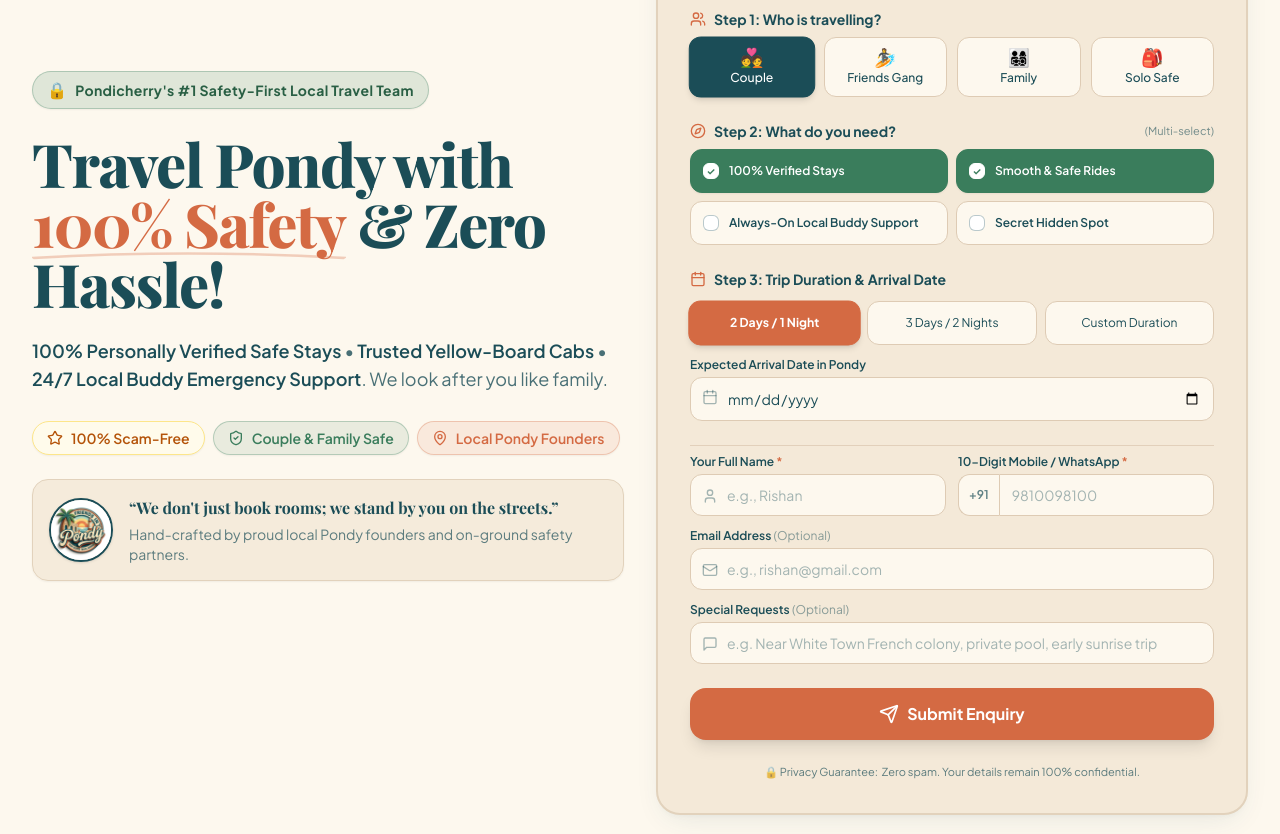
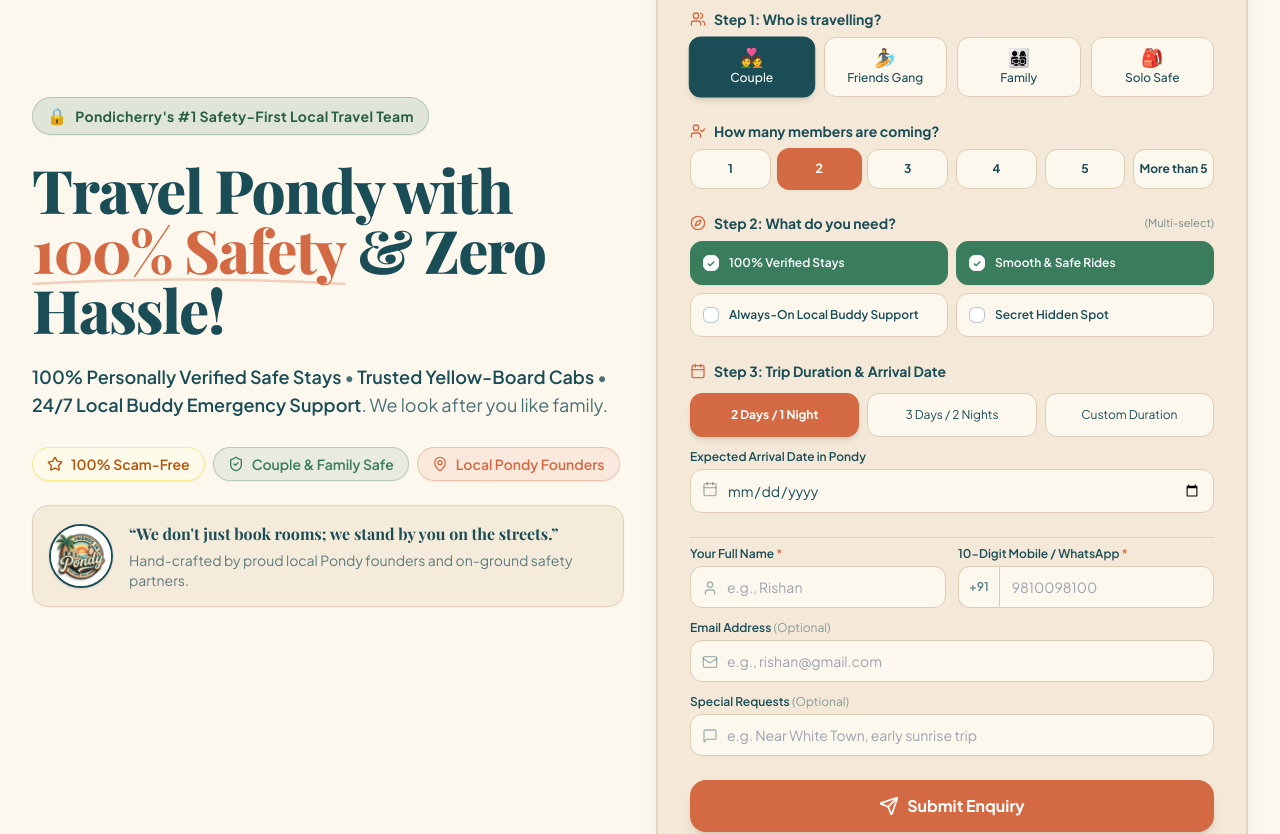
Before and after one commit to friendsinpondy/Friends_in_Pondy, a Next.js app: page / in a window 1280 px wide. Shown: the part 300-1134 px from the top of the page. Built offline with nearby package versions, Linux system fonts and the light colour scheme; a web font is replaced by a local one.

Commit message:
add member count selector and update local banner

```diff
--- a/src/components/EnquiryForm.tsx
+++ b/src/components/EnquiryForm.tsx
@@ -18,9 +18,11 @@ import {
   RefreshCw,
   Clock,
   Ticket,
+  UserCheck,
 } from "lucide-react";
 
 type TravellerType = "Couple" | "Friends Gang" | "Family" | "Solo Safe";
+type TravellerCount = "1" | "2" | "3" | "4" | "5" | "More than 5";
 type DurationType = "2 Days / 1 Night" | "3 Days / 2 Nights" | "Custom Duration";
 
 const TRAVELLER_OPTIONS: { label: TravellerType; emoji: string; subtitle: string }[] = [
@@ -29,6 +31,8 @@ const TRAVELLER_OPTIONS: { label: TravellerType; emoji: string; subtitle: string
   { label: "Family", emoji: "👨‍👩‍👧‍👦", subtitle: "Safe & Relaxed" },
   { label: "Solo Safe", emoji: "🎒", subtitle: "Verified Peace of Mind" },
 ];
+
+const TRAVELLER_COUNTS: TravellerCount[] = ["1", "2", "3", "4", "5", "More than 5"];
 
 const SERVICE_OPTIONS = [
   "100% Verified Stays",
@@ -45,6 +49,7 @@ const DURATION_OPTIONS: DurationType[] = [
 
 export default function EnquiryForm() {
   const [travellerType, setTravellerType] = useState<TravellerType>("Couple");
+  const [travellerCount, setTravellerCount] = useState<TravellerCount>("2");
   const [selectedServices, setSelectedServices] = useState<string[]>([
     "100% Verified Stays",
     "Smooth & Safe Rides",
@@ -57,7 +62,7 @@ export default function EnquiryForm() {
   const [phone, setPhone] = useState("");
   const [email, setEmail] = useState("");
   const [specialRequests, setSpecialRequests] = useState("");
-  const [websiteUrl, setWebsiteUrl] = useState(""); // Honeypot field for bot protection
+  const [websiteUrl, setWebsiteUrl] = useState(""); // Honeypot
 
   const [loading, setLoading] = useState(false);
   const [submitted, setSubmitted] = useState(false);
@@ -65,7 +70,6 @@ export default function EnquiryForm() {
   const [confirmedTimestamp, setConfirmedTimestamp] = useState("");
   const [errorMessage, setErrorMessage] = useState<string | null>(null);
 
-  // Today's date for date-picker min attribute
   const todayDateString = new Date().toISOString().split("T")[0];
 
   const toggleService = (service: string) => {
@@ -86,11 +90,10 @@ export default function EnquiryForm() {
     const cleanPhone = phone.replace(/\D/g, "");
     if (!/^[6-9]\d{9}$/.test(cleanPhone)) {
       setErrorMessage(
-        "Please enter a valid 10-digit Indian mobile number (e.g. 9876543210)."
+        "Please enter a valid 10-digit Indian mobile number (e.g. 9810098100)."
       );
       return false;
     }
-    // Email is now optional, validate only if user entered something
     if (email.trim() !== "") {
       const emailRegex = /^[a-zA-Z0-9._%+-]+@[a-zA-Z0-9.-]+\.[a-zA-Z]{2,}$/;
       if (!emailRegex.test(email.trim())) {
@@ -106,18 +109,13 @@ export default function EnquiryForm() {
     e.preventDefault();
     if (!validateForm()) return;
 
-    // Local client-generated fallback ID in FIP-YYYY-XXXX format
     const year = new Date().toLocaleString("en-IN", { timeZone: "Asia/Kolkata", year: "numeric" });
     const localEnquiryId = `FIP-${year}-${Math.floor(1000 + Math.random() * 9000)}`;
 
-    // Honeypot check: silently drop bots
     if (websiteUrl) {
       setConfirmedEnquiryId(localEnquiryId);
       setConfirmedTimestamp(
-        new Date().toLocaleString("en-IN", {
-          timeZone: "Asia/Kolkata",
-          hour12: true,
-        })
+        new Date().toLocaleString("en-IN", { timeZone: "Asia/Kolkata", hour12: true })
       );
       setSubmitted(true);
       return;
@@ -129,14 +127,13 @@ export default function EnquiryForm() {
     try {
       const response = await fetch("/api/enquiry", {
         method: "POST",
-        headers: {
-          "Content-Type": "application/json",
-        },
+        headers: { "Content-Type": "application/json" },
         body: JSON.stringify({
           enquiryId: localEnquiryId,
           name: name.trim(),
           phone: phone.replace(/\D/g, ""),
           email: email.trim(),
+          travellersCount: travellerCount, // New field for Google Sheet column
           arrivalDate: arrivalDate.trim(),
           travelDate: arrivalDate.trim(),
           travellerType,
@@ -153,21 +150,14 @@ export default function EnquiryForm() {
       const data = await response.json();
       setConfirmedEnquiryId(data.enquiryId || localEnquiryId);
       setConfirmedTimestamp(
-        data.timestamp ||
-          new Date().toLocaleString("en-IN", {
-            timeZone: "Asia/Kolkata",
-            hour12: true,
-          })
+        data.timestamp || new Date().toLocaleString("en-IN", { timeZone: "Asia/Kolkata", hour12: true })
       );
       setSubmitted(true);
     } catch (err) {
-      console.error("Submission network notice:", err);
+      console.error("Submission error:", err);
       setConfirmedEnquiryId(localEnquiryId);
       setConfirmedTimestamp(
-        new Date().toLocaleString("en-IN", {
-          timeZone: "Asia/Kolkata",
-          hour12: true,
-        })
+        new Date().toLocaleString("en-IN", { timeZone: "Asia/Kolkata", hour12: true })
       );
       setSubmitted(true);
     } finally {
@@ -194,7 +184,6 @@ export default function EnquiryForm() {
       id="enquiry-card"
       className="relative bg-[#F4E9D8] rounded-3xl p-5 sm:p-7 md:p-8 border-2 border-[#E2D2BC] shadow-vintage overflow-hidden"
     >
-      {/* Decorative Stamp Corner */}
       <div className="absolute -top-10 -right-10 w-28 h-28 rounded-full bg-[#1B4D57]/5 flex items-center justify-center pointer-events-none">
         <Sparkles className="w-8 h-8 text-[#D46A43]/40" />
       </div>
@@ -208,22 +197,22 @@ export default function EnquiryForm() {
             exit={{ opacity: 0, y: -15 }}
             transition={{ duration: 0.3 }}
           >
-            {/* Form Header */}
+            {/* Trust Header: Local Guys instead of Founders */}
             <div className="mb-5 sm:mb-6">
               <div className="inline-flex items-center gap-1.5 px-3 py-1 rounded-full bg-[#3A7D5C]/15 border border-[#3A7D5C]/30 text-[#3A7D5C] text-xs font-semibold uppercase tracking-wider mb-2">
                 <ShieldCheck className="w-3.5 h-3.5" />
-                Zero Middlemen • 100% Verified
+                Local Trusted Pondy Guys • Zero Middlemen
               </div>
               <h3 className="font-playfair text-2xl sm:text-3xl font-bold text-[#1B4D57] tracking-tight">
                 Plan Your Safe Pondy Trip
               </h3>
               <p className="text-xs sm:text-sm text-[#1B4D57]/70 mt-1 leading-relaxed">
-                Tell us your travel vibe. Our local team prepares your safe stay & cab options within 30 minutes!
+                Managed strictly by local experts. Get verified stays & safe rides within 30 minutes!
               </p>
             </div>
 
             <form onSubmit={handleSubmit} className="space-y-5 sm:space-y-6">
-              {/* Hidden Honeypot Input for spam bot protection */}
+              {/* Honeypot */}
               <div className="hidden" aria-hidden="true" style={{ display: "none" }}>
                 <input
                   type="text"
@@ -257,6 +246,33 @@ export default function EnquiryForm() {
                       >
                         <span className="text-lg leading-none mb-1">{item.emoji}</span>
                         <span className="font-medium">{item.label}</span>
+                      </button>
+                    );
+                  })}
+                </div>
+              </div>
+
+              {/* Step 1.5: How many members? */}
+              <div>
+                <label className="flex items-center gap-2 text-xs sm:text-sm font-bold text-[#1B4D57] mb-2">
+                  <UserCheck className="w-4 h-4 text-[#D46A43]" />
+                  <span>How many members are coming?</span>
+                </label>
+                <div className="grid grid-cols-3 sm:grid-cols-6 gap-2">
+                  {TRAVELLER_COUNTS.map((count) => {
+                    const isSelected = travellerCount === count;
+                    return (
+                      <button
+                        key={count}
+                        type="button"
+                        onClick={() => setTravellerCount(count)}
+                        className={`min-h-[40px] py-2 px-1 rounded-xl text-xs font-bold text-center transition-all cursor-pointer touch-manipulation select-none border ${
+                          isSelected
+                            ? "bg-[#D46A43] text-white border-[#D46A43] shadow-sm scale-105"
+                            : "bg-[#FDF8EE] text-[#1B4D57] border-[#DECBB4] hover:bg-white active:scale-95"
+                        }`}
+                      >
+                        {count}
                       </button>
                     );
                   })}
@@ -306,12 +322,10 @@ export default function EnquiryForm() {
 
               {/* Step 3: Duration & Arrival Date */}
               <div className="space-y-3">
-                <div className="flex flex-col sm:flex-row sm:items-center justify-between gap-2">
                 <label className="flex items-center gap-2 text-xs sm:text-sm font-bold text-[#1B4D57]">
                   <Calendar className="w-4 h-4 text-[#D46A43]" />
                   <span>Step 3: Trip Duration & Arrival Date</span>
                 </label>
-                </div>
 
                 <div className="grid grid-cols-3 gap-2">
                   {DURATION_OPTIONS.map((item) => {
@@ -321,10 +335,10 @@ export default function EnquiryForm() {
                         key={item}
                         type="button"
                         onClick={() => setDuration(item)}
-                        className={`min-h-[44px] py-2 px-1 sm:px-2 rounded-xl text-xs text-center transition-all cursor-pointer touch-manipulation select-none border ${
+                        className={`min-h-[44px] py-2 px-1 rounded-xl text-xs text-center transition-all cursor-pointer touch-manipulation select-none border ${
                           isSelected
-                            ? "bg-[#D46A43] text-white border-[#D46A43] font-bold shadow-md scale-[1.02]"
-                            : "bg-[#FDF8EE] text-[#1B4D57] border-[#DECBB4] hover:border-[#D46A43]/50 hover:bg-white active:scale-95"
+                            ? "bg-[#D46A43] text-white border-[#D46A43] font-bold shadow-md"
+                            : "bg-[#FDF8EE] text-[#1B4D57] border-[#DECBB4] hover:bg-white"
                         }`}
                       >
                         <span className="block leading-snug">{item}</span>
@@ -334,24 +348,18 @@ export default function EnquiryForm() {
                 </div>
 
                 {duration === "Custom Duration" && (
-                  <motion.div
-                    initial={{ opacity: 0, height: 0 }}
-                    animate={{ opacity: 1, height: "auto" }}
-                  >
                   <div className="relative">
                     <Clock className="w-4 h-4 absolute left-3 top-3 text-[#1B4D57]/50" />
                     <input
                       type="text"
                       value={customDuration}
                       onChange={(e) => setCustomDuration(e.target.value)}
-                        placeholder="Enter your duration (e.g. 4 Days / 3 Nights)"
-                        className="w-full pl-9 pr-3 py-2 rounded-xl bg-[#FDF8EE] border border-[#DECBB4] text-xs sm:text-sm text-[#1B4D57] placeholder-[#1B4D57]/40 focus:outline-none focus:ring-2 focus:ring-[#D46A43]"
+                      placeholder="Enter duration (e.g. 4 Days / 3 Nights)"
+                      className="w-full pl-9 pr-3 py-2 rounded-xl bg-[#FDF8EE] border border-[#DECBB4] text-xs sm:text-sm text-[#1B4D57]"
                     />
                   </div>
-                  </motion.div>
                 )}
 
-                {/* Arrival Date Input */}
                 <div>
                   <label className="block text-xs font-semibold text-[#1B4D57] mb-1">
                     Expected Arrival Date in Pondy
@@ -363,7 +371,7 @@ export default function EnquiryForm() {
                       min={todayDateString}
                       value={arrivalDate}
                       onChange={(e) => setArrivalDate(e.target.value)}
-                      className="w-full pl-9 pr-3 py-2.5 rounded-xl bg-[#FDF8EE] border border-[#DECBB4] text-xs sm:text-sm text-[#1B4D57] focus:outline-none focus:ring-2 focus:ring-[#D46A43] focus:border-transparent transition-all cursor-pointer"
+                      className="w-full pl-9 pr-3 py-2.5 rounded-xl bg-[#FDF8EE] border border-[#DECBB4] text-xs sm:text-sm text-[#1B4D57] focus:outline-none focus:ring-2 focus:ring-[#D46A43]"
                     />
                   </div>
                 </div>
@@ -385,7 +393,7 @@ export default function EnquiryForm() {
                         value={name}
                         onChange={(e) => setName(e.target.value)}
                         placeholder="e.g., Rishan"
-                        className="w-full pl-9 pr-3 py-2.5 rounded-xl bg-[#FDF8EE] border border-[#DECBB4] text-sm text-[#1B4D57] placeholder-[#1B4D57]/40 focus:outline-none focus:ring-2 focus:ring-[#D46A43] focus:border-transparent transition-all"
+                        className="w-full pl-9 pr-3 py-2.5 rounded-xl bg-[#FDF8EE] border border-[#DECBB4] text-sm text-[#1B4D57]"
                       />
                     </div>
                   </div>
@@ -396,7 +404,7 @@ export default function EnquiryForm() {
                       10-Digit Mobile / WhatsApp <span className="text-[#D46A43]">*</span>
                     </label>
                     <div className="relative flex">
-                      <span className="inline-flex items-center px-2.5 rounded-l-xl border border-r-0 border-[#DECBB4] bg-[#FDF8EE] text-xs font-semibold text-[#1B4D57]/70 select-none">
+                      <span className="inline-flex items-center px-2.5 rounded-l-xl border border-r-0 border-[#DECBB4] bg-[#FDF8EE] text-xs font-semibold text-[#1B4D57]/70">
                         +91
                       </span>
                       <input
@@ -406,7 +414,7 @@ export default function EnquiryForm() {
                         value={phone}
                         onChange={(e) => setPhone(e.target.value.replace(/\D/g, ""))}
                         placeholder="9810098100"
-                        className="w-full px-3 py-2.5 rounded-r-xl bg-[#FDF8EE] border border-[#DECBB4] text-sm text-[#1B4D57] placeholder-[#1B4D57]/40 focus:outline-none focus:ring-2 focus:ring-[#D46A43] focus:border-transparent transition-all"
+                        className="w-full px-3 py-2.5 rounded-r-xl bg-[#FDF8EE] border border-[#DECBB4] text-sm text-[#1B4D57]"
                       />
                     </div>
                   </div>
@@ -424,7 +432,7 @@ export default function EnquiryForm() {
                       value={email}
                       onChange={(e) => setEmail(e.target.value)}
                       placeholder="e.g., rishan@gmail.com"
-                      className="w-full pl-9 pr-3 py-2.5 rounded-xl bg-[#FDF8EE] border border-[#DECBB4] text-sm text-[#1B4D57] placeholder-[#1B4D57]/40 focus:outline-none focus:ring-2 focus:ring-[#D46A43] focus:border-transparent transition-all"
+                      className="w-full pl-9 pr-3 py-2.5 rounded-xl bg-[#FDF8EE] border border-[#DECBB4] text-sm text-[#1B4D57]"
                     />
                   </div>
                 </div>
@@ -440,25 +448,23 @@ export default function EnquiryForm() {
                       type="text"
                       value={specialRequests}
                       onChange={(e) => setSpecialRequests(e.target.value)}
-                      placeholder="e.g. Near White Town French colony, private pool, early sunrise trip"
-                      className="w-full pl-9 pr-3 py-2.5 rounded-xl bg-[#FDF8EE] border border-[#DECBB4] text-sm text-[#1B4D57] placeholder-[#1B4D57]/40 focus:outline-none focus:ring-2 focus:ring-[#D46A43] focus:border-transparent transition-all"
+                      placeholder="e.g. Near White Town, early sunrise trip"
+                      className="w-full pl-9 pr-3 py-2.5 rounded-xl bg-[#FDF8EE] border border-[#DECBB4] text-sm text-[#1B4D57]"
                     />
                   </div>
                 </div>
               </div>
 
-              {/* Error Message */}
               {errorMessage && (
                 <div className="p-3 rounded-xl bg-red-100 border border-red-200 text-red-800 text-xs font-medium">
                   {errorMessage}
                 </div>
               )}
 
-              {/* Submit CTA */}
               <button
                 type="submit"
                 disabled={loading}
-                className="w-full min-h-[50px] flex items-center justify-center gap-2 py-3.5 px-6 rounded-2xl bg-[#D46A43] hover:bg-[#C0562F] text-white font-bold text-base shadow-lg hover:shadow-xl transition-all cursor-pointer touch-manipulation transform hover:-translate-y-0.5 active:translate-y-0 disabled:opacity-70 disabled:cursor-not-allowed"
+                className="w-full min-h-[50px] flex items-center justify-center gap-2 py-3.5 px-6 rounded-2xl bg-[#D46A43] hover:bg-[#C0562F] text-white font-bold text-base shadow-lg cursor-pointer transition-all"
               >
                 {loading ? (
                   <>
@@ -472,87 +478,27 @@ export default function EnquiryForm() {
                   </>
                 )}
               </button>
-
-              <div className="text-center">
-                <p className="text-[11px] text-[#1B4D57]/70 flex items-center justify-center gap-1">
-                  <span>🔒 Privacy Guarantee:</span> Zero spam. Your details remain 100% confidential.
-                </p>
-              </div>
             </form>
           </motion.div>
         ) : (
-          <motion.div
-            key="success"
-            initial={{ opacity: 0, scale: 0.95 }}
-            animate={{ opacity: 1, scale: 1 }}
-            exit={{ opacity: 0, scale: 0.95 }}
-            transition={{ duration: 0.4 }}
-            className="py-6 sm:py-8 text-center flex flex-col items-center"
-          >
-            <div className="w-16 h-16 sm:w-20 sm:h-20 rounded-full bg-[#3A7D5C]/15 border-2 border-[#3A7D5C] flex items-center justify-center text-[#3A7D5C] mb-4 shadow-inner">
-              <CheckCircle2 className="w-10 h-10 sm:w-12 sm:h-12 stroke-[2.2]" />
+          <motion.div key="success" className="py-6 text-center flex flex-col items-center">
+            <div className="w-16 h-16 rounded-full bg-[#3A7D5C]/15 border-2 border-[#3A7D5C] flex items-center justify-center text-[#3A7D5C] mb-4">
+              <CheckCircle2 className="w-10 h-10" />
             </div>
-
             {confirmedEnquiryId && (
-              <div className="inline-flex items-center gap-2 px-3.5 py-1.5 rounded-full bg-[#1B4D57] text-[#FDF8EE] text-xs sm:text-sm font-bold tracking-wide mb-3 shadow-md">
+              <div className="inline-flex items-center gap-2 px-3.5 py-1.5 rounded-full bg-[#1B4D57] text-[#FDF8EE] text-xs font-bold mb-3">
                 <Ticket className="w-4 h-4 text-[#D46A43]" />
                 <span>Enquiry ID: {confirmedEnquiryId}</span>
               </div>
             )}
-
-            <h3 className="font-playfair text-2xl sm:text-3xl font-bold text-[#1B4D57] tracking-tight mb-2">
-              Enquiry Received! 🎉
-            </h3>
-
-            <p className="text-xs sm:text-sm md:text-base text-[#1B4D57]/80 max-w-md mx-auto leading-relaxed mb-5">
-              Thank you, <strong className="text-[#1B4D57] font-bold">{name}</strong>. Our local Pondy team has received your details and will reach out to you soon with your custom safe trip plan.
+            <h3 className="font-playfair text-2xl font-bold text-[#1B4D57] mb-2">Enquiry Received! 🎉</h3>
+            <p className="text-xs sm:text-sm text-[#1B4D57]/80 max-w-md mb-5">
+              Thank you, <strong className="text-[#1B4D57] font-bold">{name}</strong> ({travellerCount} Travellers). Our local team will reach out soon!
             </p>
-
-            <div className="w-full bg-[#FDF8EE] rounded-2xl p-4 border border-[#DECBB4] text-left text-xs space-y-2 mb-5">
-              <div className="flex justify-between border-b border-[#DECBB4]/60 pb-1.5">
-                <span className="text-[#1B4D57]/60">Enquiry ID:</span>
-                <span className="font-bold text-[#D46A43]">{confirmedEnquiryId}</span>
-              </div>
-              {arrivalDate && (
-                <div className="flex justify-between border-b border-[#DECBB4]/60 pb-1.5">
-                  <span className="text-[#1B4D57]/60">Arrival Date:</span>
-                  <span className="font-semibold text-[#1B4D57]">{arrivalDate}</span>
-                </div>
-              )}
-              <div className="flex justify-between border-b border-[#DECBB4]/60 pb-1.5">
-                <span className="text-[#1B4D57]/60">Traveller Vibe:</span>
-                <span className="font-semibold text-[#1B4D57]">{travellerType}</span>
-              </div>
-              <div className="flex justify-between border-b border-[#DECBB4]/60 pb-1.5">
-                <span className="text-[#1B4D57]/60">Duration:</span>
-                <span className="font-semibold text-[#1B4D57]">
-                  {duration === "Custom Duration" && customDuration.trim()
-                    ? customDuration.trim()
-                    : duration}
-                </span>
-              </div>
-              <div className="flex justify-between border-b border-[#DECBB4]/60 pb-1.5">
-                <span className="text-[#1B4D57]/60">Contact Number:</span>
-                <span className="font-semibold text-[#1B4D57]">+91 {phone}</span>
-              </div>
-              {email.trim() && (
-                <div className="flex justify-between border-b border-[#DECBB4]/60 pb-1.5">
-                  <span className="text-[#1B4D57]/60">Email:</span>
-                  <span className="font-semibold text-[#1B4D57]">{email}</span>
-                </div>
-              )}
-              <div className="flex justify-between pt-0.5">
-                <span className="text-[#1B4D57]/60">Logged Timestamp:</span>
-                <span className="font-medium text-[#1B4D57]/80 text-right">
-                  {confirmedTimestamp}
-                </span>
-              </div>
-            </div>
-
             <button
               type="button"
               onClick={handleReset}
-              className="inline-flex items-center gap-2 px-6 py-2.5 rounded-full border border-[#1B4D57]/30 hover:border-[#1B4D57] text-[#1B4D57] font-semibold text-xs transition-colors hover:bg-white cursor-pointer touch-manipulation active:scale-95"
+              className="inline-flex items-center gap-2 px-6 py-2.5 rounded-full border border-[#1B4D57]/30 text-[#1B4D57] font-semibold text-xs hover:bg-white cursor-pointer"
             >
               <RefreshCw className="w-3.5 h-3.5" />
               Submit Another Enquiry
```
Lines whose indentation alone changed are shown as unchanged.
